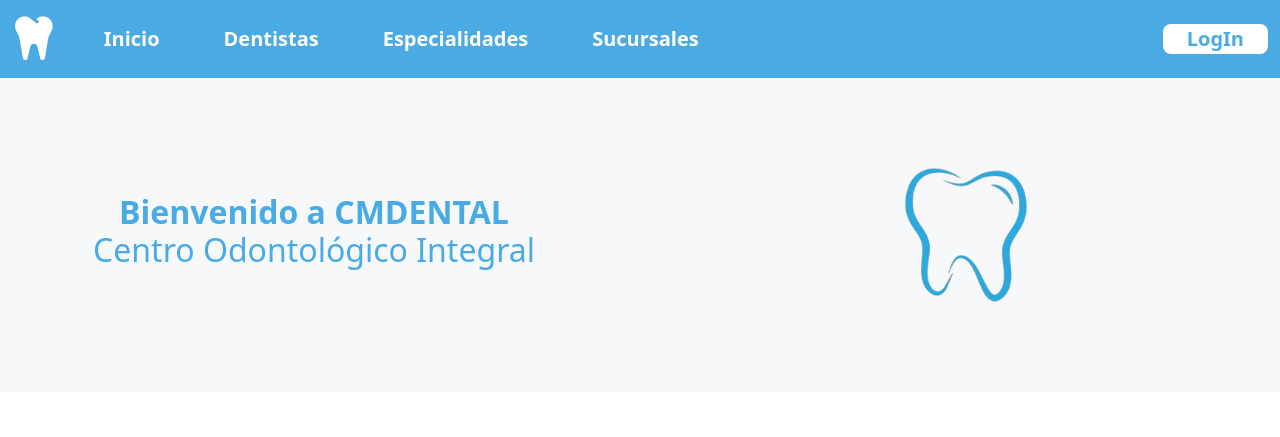
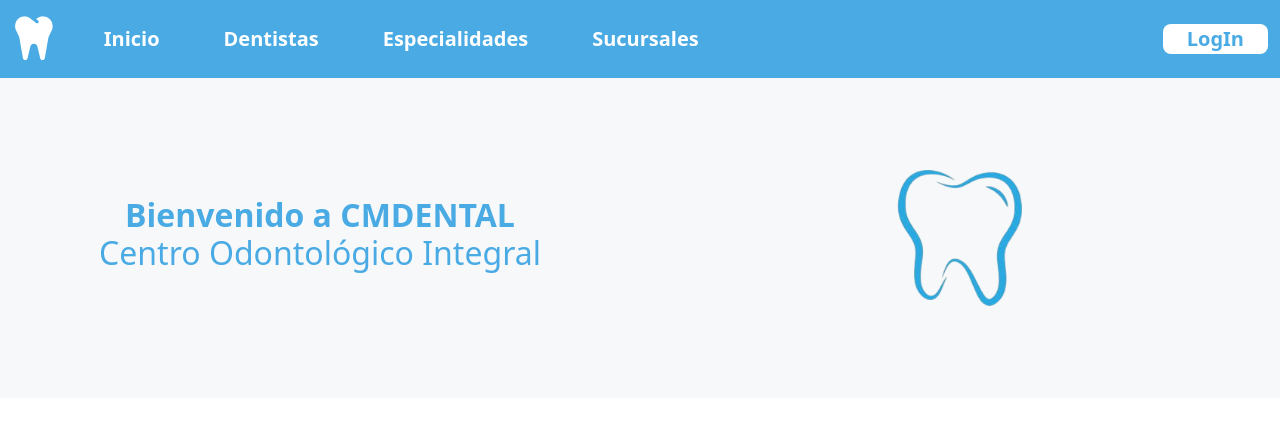
Before and after one commit to cbienzobasf/cmdental_front, a plain HTML site: page index.html in a window 1280 px wide. Shown: the top 437 px of the page. Drawn offline with nearby package versions, Linux system fonts and the light colour scheme.

Commit message:
url web github incluida y ajuste clase row bootstrap

```diff
--- a/styles.css
+++ b/styles.css
@@ -1,5 +1,4 @@
 /* styles.css */
-
 /*NavBar*/
 .custom-navbar {
     background-color: #49AAE4; /*Fondo de la navbar*/
@@ -76,3 +75,9 @@
     transform: translateY(-5px); /*Efecto de flotación*/
     box-shadow: 0 4px 8px rgba(0, 0, 0, 0.5); /*Sombra*/
 }
+
+
+/* Personalización clase row bootstrap para reducir a 0 espacio horizontal entre lass columnas */
+.row {
+        --bs-gutter-x: 0;
+    }
```
Also changed, not shown: readme.md.
